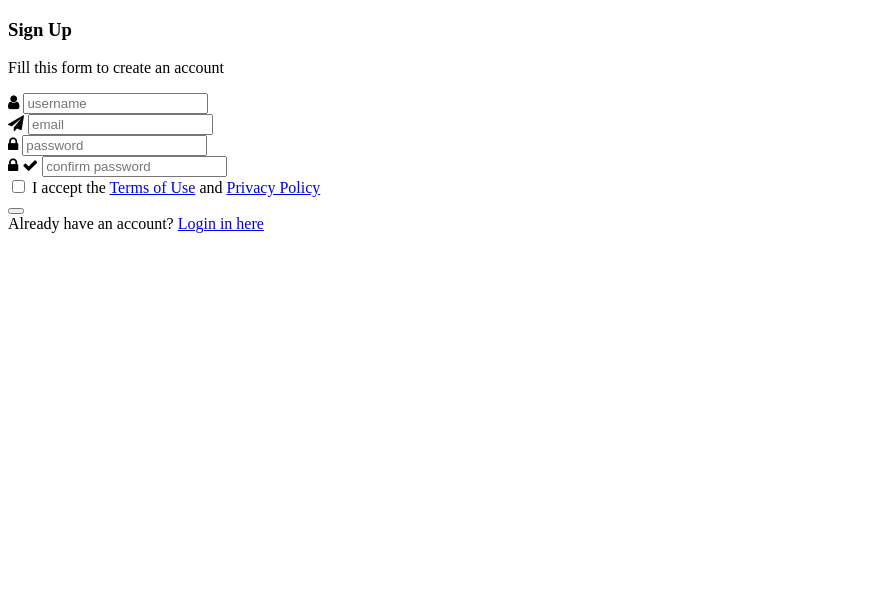
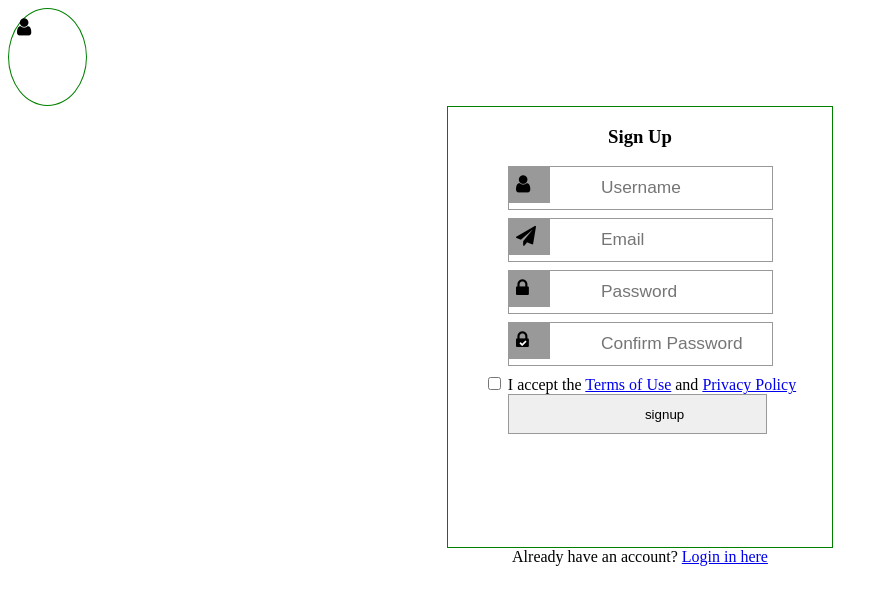
Before and after one commit to jakazzy/webD-templates, a plain HTML site: page signup/index.html in a window 1280 px wide. Shown: the whole page, without its empty margins (0-888 px from the left). Drawn offline with Linux system fonts and the light colour scheme.

Commit message:
style input for the forms

```diff
--- a/signup/index.html
+++ b/signup/index.html
@@ -6,14 +6,16 @@
     <meta name="viewport" content="width=device-width, initial-scale=1.0">
     <meta http-equiv="X-UA-Compatible" content="ie=edge">
     <link rel="stylesheet" href="https://cdnjs.cloudflare.com/ajax/libs/font-awesome/4.7.0/css/font-awesome.min.css">
+    <link rel="stylesheet" href="style.css">
     <title>signup</title>
 </head>
 
 <body>
+    <div class="avatar">
+        <i class="fa fa-user"></i>
+    </div>
     <div class="container">
-        <div class="avatar"></div>
-        <h3>Sign Up</h3>
-        <p>Fill this form to create an account</p>
+        <h3 class="form-text center-text">Sign Up</h3>
         <form>
             <div class="input-group input-name">
                 <span>
@@ -34,20 +36,22 @@
                 <input type="password" name="password" placeholder="password">
             </div>
             <div class="input-group input-password">
+                <span>
                 <i class="fa fa-lock"></i>
                 <i class="fa fa-check"></i>
+            </span>
                 <input type="password" name="confirm-password" placeholder="confirm password">
             </div>
-            <div class="checkbox">
+            <div class="checkbox center-text">
                 <input type="checkbox" name="accept" required="required"> I accept the <a href="#"> Terms of Use</a> and <a href="#"> Privacy Policy </a>
             </div>
-            <div class="form-button">
-                <button class="input-group btn-success" type="submit"></button>
+            <div class="form-button input-group">
+                <button class="input-group btn-success center-text" type="submit"> signup</button>
             </div>
         </form>
-        <div class="text">
-            Already have an account? <a href="#">Login in here</a>
-        </div>
+    </div>
+    <div class="center-text">
+        Already have an account? <a href="#">Login in here</a>
     </div>
 </body>
 
--- a/signup/style.css
+++ b/signup/style.css
@@ -0,0 +1,76 @@
+/* Center the container of the login form */
+
+.container {
+    width: 30vw;
+    height: 55vh;
+    border: 1px solid green;
+    margin: 0 auto;
+}
+
+
+/* the avatar image*/
+
+.avatar {
+    width: 6vw;
+    height: 12vh;
+    border: 1px solid green;
+    border-radius: 50%;
+}
+
+
+/* style input form */
+
+.input-group input[type="text"],
+.input-group input[type="email"],
+.input-group input[type="password"],
+button[type="submit"] {
+    width: 80%;
+    border: 1px solid #999;
+    height: 5vh;
+    margin-bottom: 1vh;
+}
+
+
+/* style the span */
+
+.input-group {
+    position: relative;
+    padding-left: 60px;
+}
+
+.input-group span {
+    position: absolute;
+    width: 42px;
+    height: 37px;
+    background-color: #999;
+}
+
+::placeholder {
+    /* text-align: center; */
+    font-size: 1.3em;
+    padding: 90px;
+    text-transform: capitalize;
+}
+
+.fa {
+    padding-top: 8px;
+    padding-left: 8px;
+    font-size: 20px;
+}
+
+.fa-check {
+    position: absolute;
+    left: 3px;
+    bottom: 12px;
+    color: white;
+    font-size: 8px;
+}
+
+.center-text {
+    text-align: center;
+}
+
+
+/* .checkbox{
+    margin:
+} */
```
